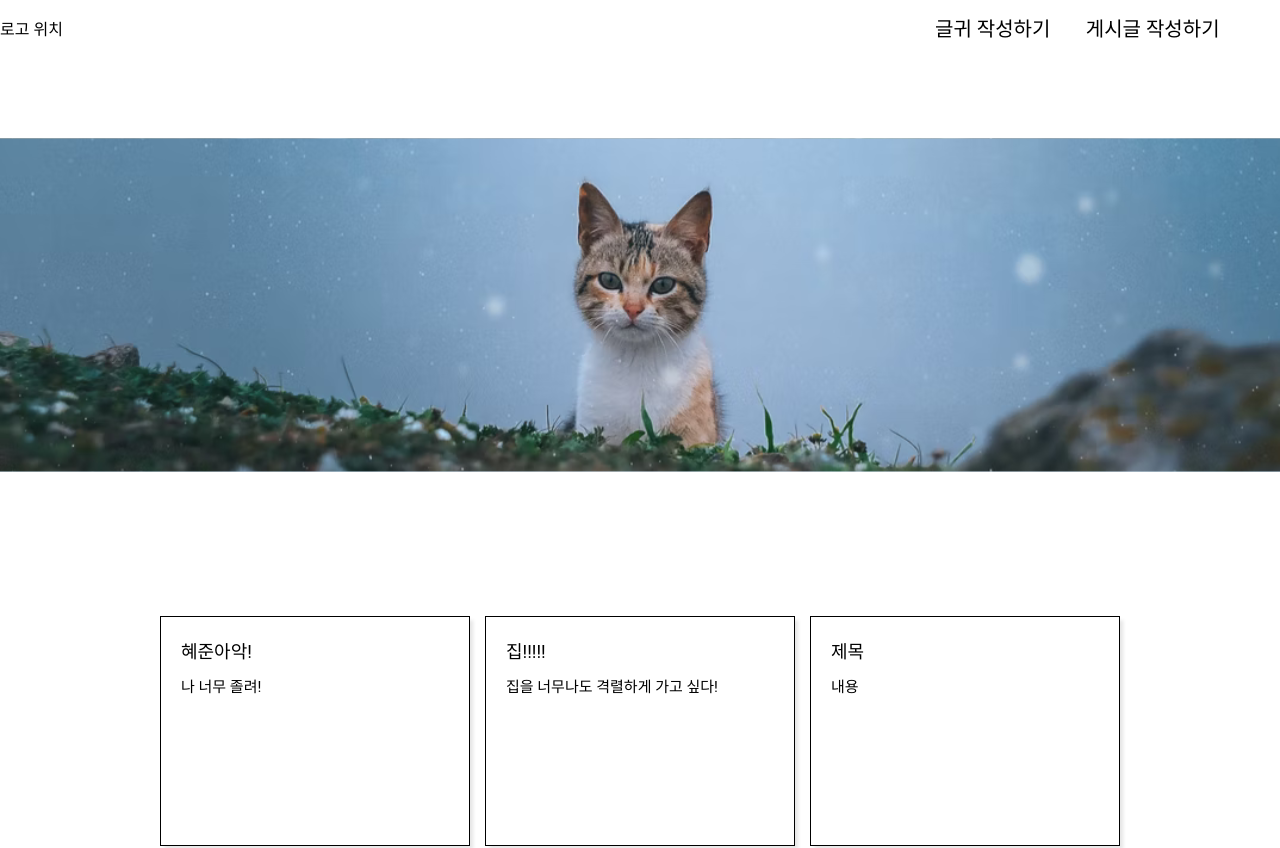
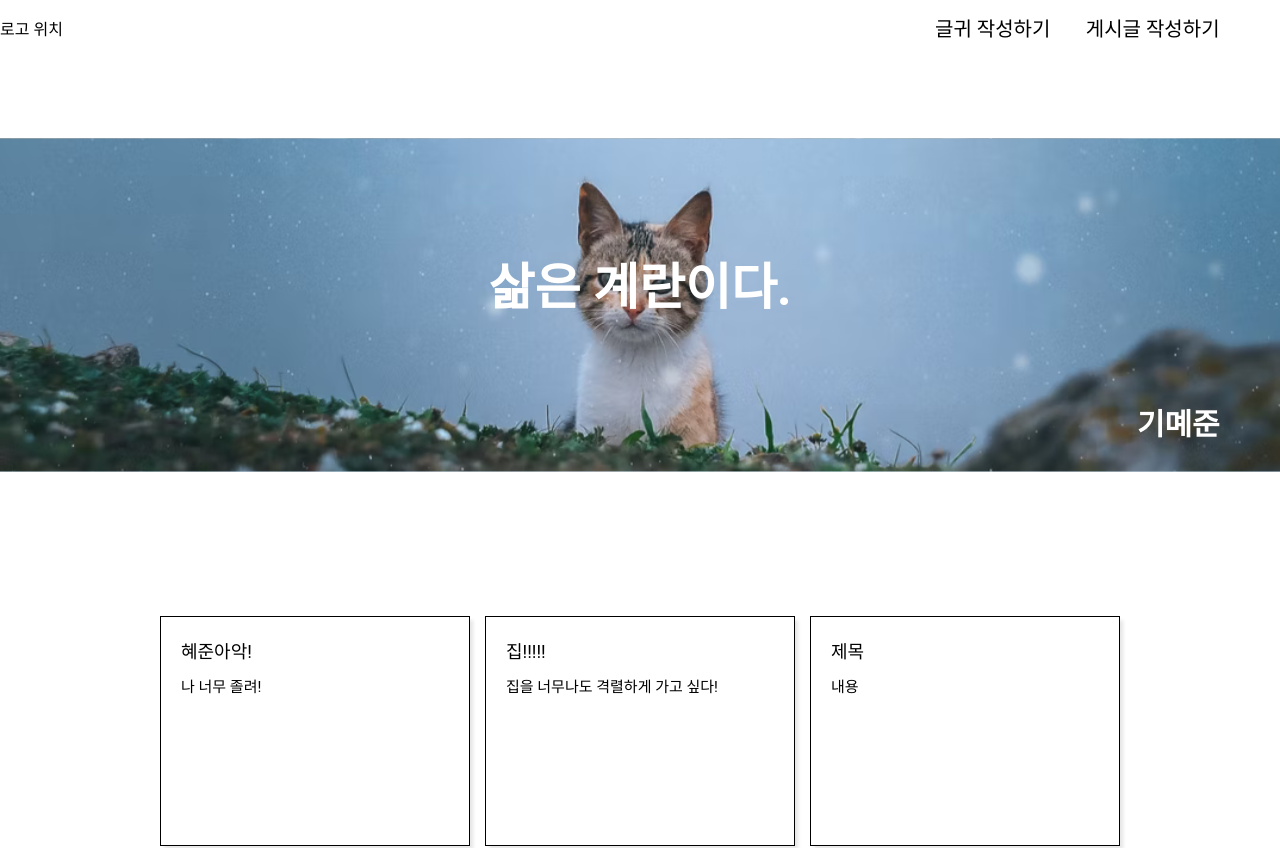
Before and after one commit to kim-leepark/FoxRain_FE, a React (Create React App) app in the folder foxrain/: page / in a window 1280 px wide. Shown: the top 848 px of the page. Built offline with nearby package versions, Linux system fonts and the light colour scheme.

Commit message:
🔥:: 디자인에 있는 글씨 추가

```diff
--- a/foxrain/src/componetns/Main/index.tsx
+++ b/foxrain/src/componetns/Main/index.tsx
@@ -9,7 +9,9 @@ const Main = () => {
     <>
       <S.Container>
         <Header />
-        <S.Banner src={Back} />
+        <S.Banner src={Back}></S.Banner>
+        <S.Font>삶은 계란이다.</S.Font>
+        <S.Name>기몌준</S.Name>
         <Post />
       </S.Container>
     </>
--- a/foxrain/src/componetns/Main/style.ts
+++ b/foxrain/src/componetns/Main/style.ts
@@ -10,7 +10,27 @@ export const Banner = styled.img`
   height: 500px;
   background-size: cover;
   margin-bottom: 38px;
+
   @media only screen and (max-width: 1440px) {
     margin-bottom: 28px;
   }
 `;
+
+export const Font = styled.p`
+  position: absolute;
+  top: 36%;
+  left: 50%;
+  transform: translate(-50%, -50%);
+  font-family: 'Roboto';
+  font-weight: 700;
+  font-size: 50px;
+  line-height: 59px;
+  color: #ffffff;
+`;
+
+export const Name = styled(Font)`
+  top: 53%;
+  transform: translate(600%, -50%);
+  font-size: 30px;
+  line-height: 35px;
+`;
```
